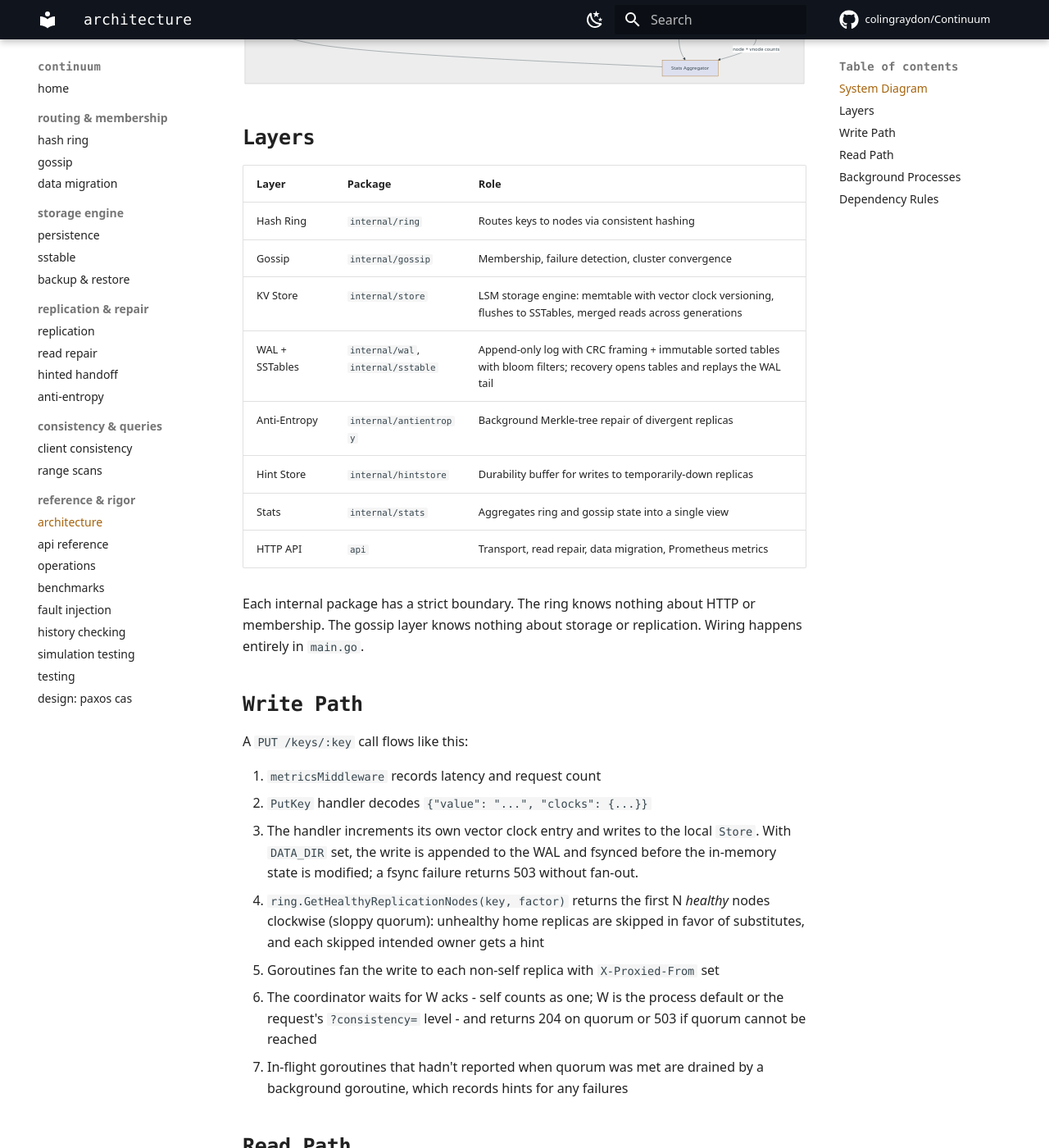
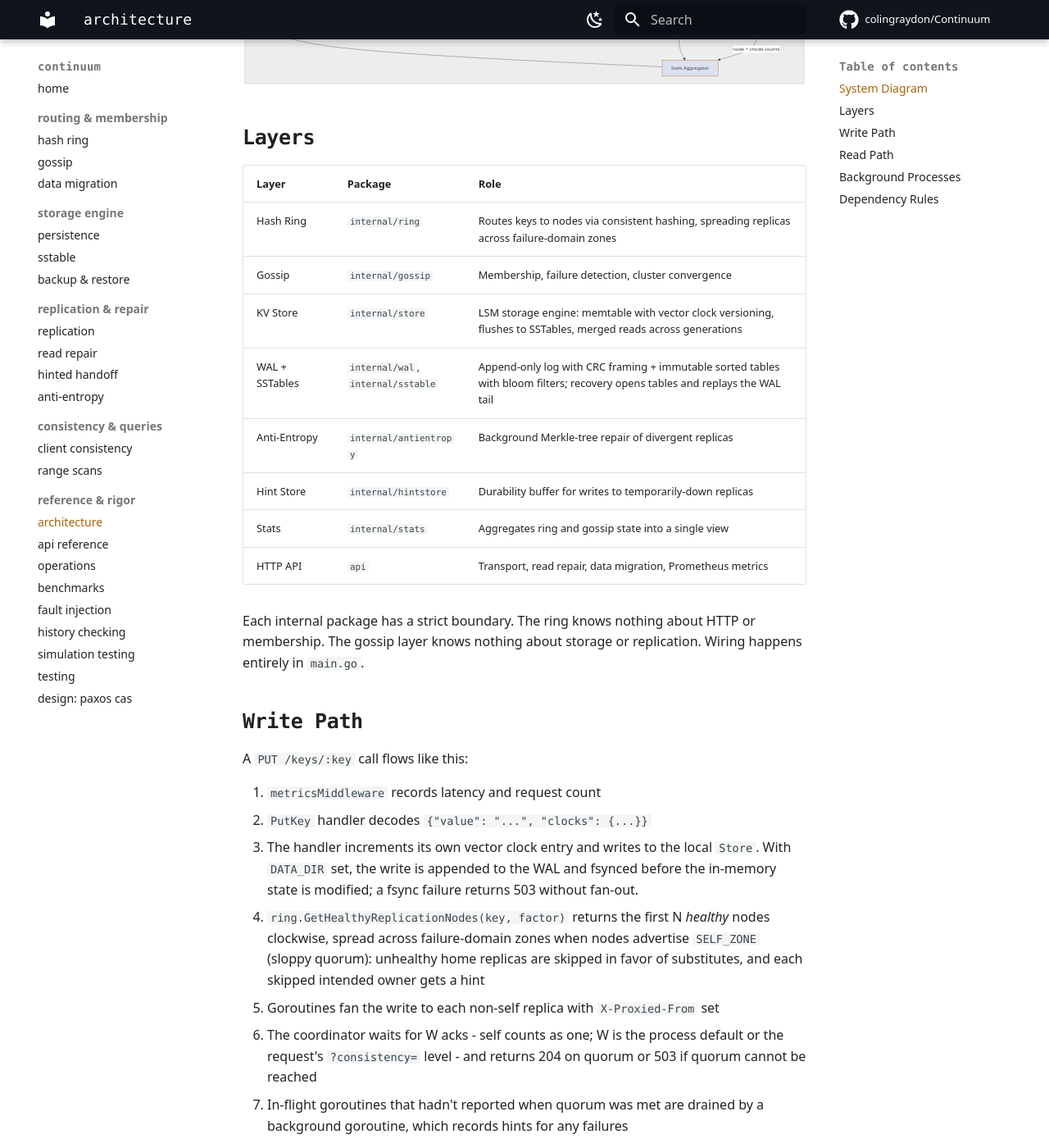
Before and after one commit to colingraydon/Continuum, an MkDocs documentation site: the page built from docs/architecture.md, in a window 1280 px wide and 1400 px high, scrolled down 521 px. Shown: the whole window at 82% size. Built offline with MkDocs 1.6.1 and Material for MkDocs 9.7.7, drawn with Linux system fonts in a browser that asks for light colours; comment, search, counter and statistics services are not loaded.

Commit message:
docs: mention zone-aware placement in architecture narrative and landing page

```diff
--- a/docs/architecture.md
+++ b/docs/architecture.md
@@ -49,7 +49,7 @@ flowchart TD
 
 | Layer | Package | Role |
 | ----- | ------- | ---- |
-| Hash Ring | `internal/ring` | Routes keys to nodes via consistent hashing |
+| Hash Ring | `internal/ring` | Routes keys to nodes via consistent hashing, spreading replicas across failure-domain zones |
 | Gossip | `internal/gossip` | Membership, failure detection, cluster convergence |
 | KV Store | `internal/store` | LSM storage engine: memtable with vector clock versioning, flushes to SSTables, merged reads across generations |
 | WAL + SSTables | `internal/wal`, `internal/sstable` | Append-only log with CRC framing + immutable sorted tables with bloom filters; recovery opens tables and replays the WAL tail |
@@ -67,7 +67,7 @@ A `PUT /keys/:key` call flows like this:
 1. `metricsMiddleware` records latency and request count
 2. `PutKey` handler decodes `{"value": "...", "clocks": {...}}`
 3. The handler increments its own vector clock entry and writes to the local `Store`. With `DATA_DIR` set, the write is appended to the WAL and fsynced before the in-memory state is modified; a fsync failure returns 503 without fan-out.
-4. `ring.GetHealthyReplicationNodes(key, factor)` returns the first N *healthy* nodes clockwise (sloppy quorum): unhealthy home replicas are skipped in favor of substitutes, and each skipped intended owner gets a hint
+4. `ring.GetHealthyReplicationNodes(key, factor)` returns the first N *healthy* nodes clockwise, spread across failure-domain zones when nodes advertise `SELF_ZONE` (sloppy quorum): unhealthy home replicas are skipped in favor of substitutes, and each skipped intended owner gets a hint
 5. Goroutines fan the write to each non-self replica with `X-Proxied-From` set
 6. The coordinator waits for W acks - self counts as one; W is the process default or the request's `?consistency=` level - and returns 204 on quorum or 503 if quorum cannot be reached
 7. In-flight goroutines that hadn't reported when quorum was met are drained by a background goroutine, which records hints for any failures
--- a/overrides/home.html
+++ b/overrides/home.html
@@ -338,7 +338,7 @@
         <div class="step">
           <div class="idx">01 / route</div>
           <h3>Place</h3>
-          <p>The ring hashes the key and returns its <code>N</code> replica nodes. A red-black tree over virtual nodes keeps placement balanced as the cluster grows.</p>
+          <p>The ring hashes the key and returns its <code>N</code> replica nodes, spread across racks or zones. A red-black tree over virtual nodes keeps placement balanced as the cluster grows.</p>
         </div>
         <div class="step">
           <div class="idx">02 / fan out</div>
```
